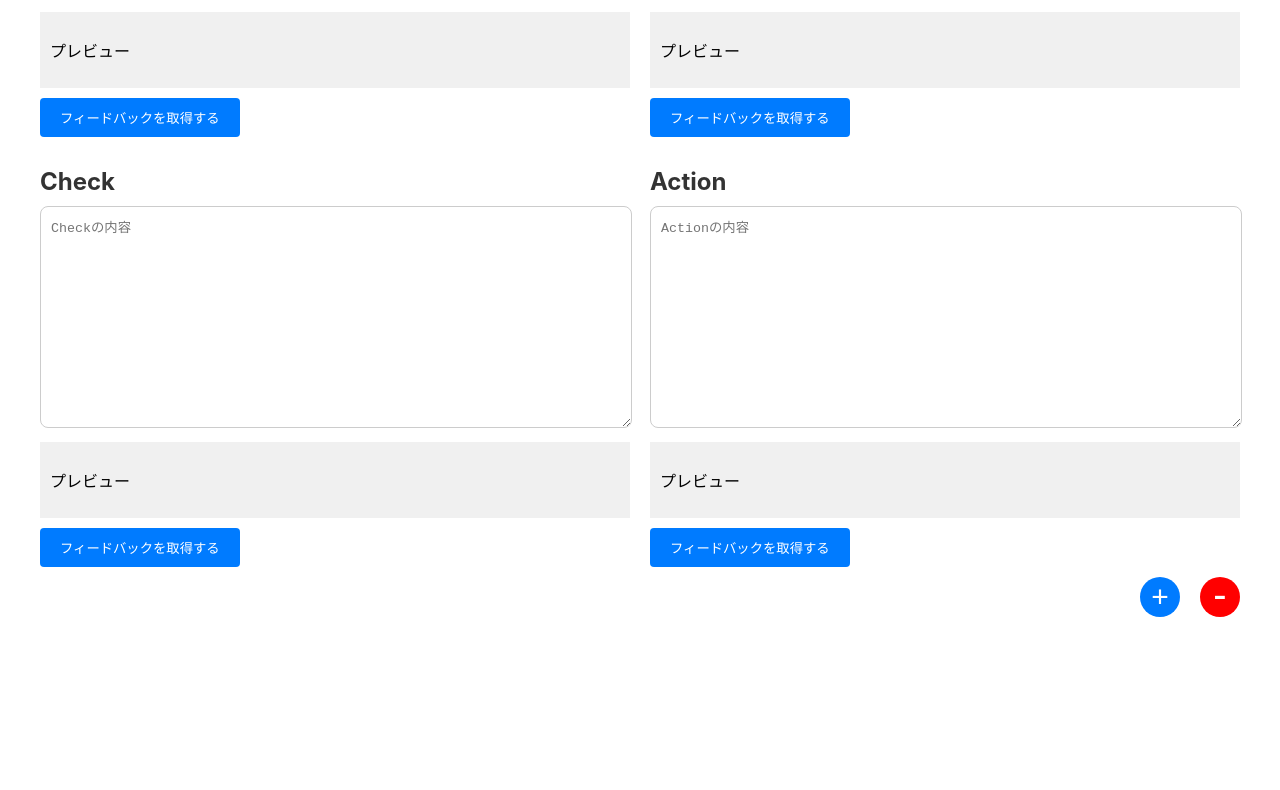
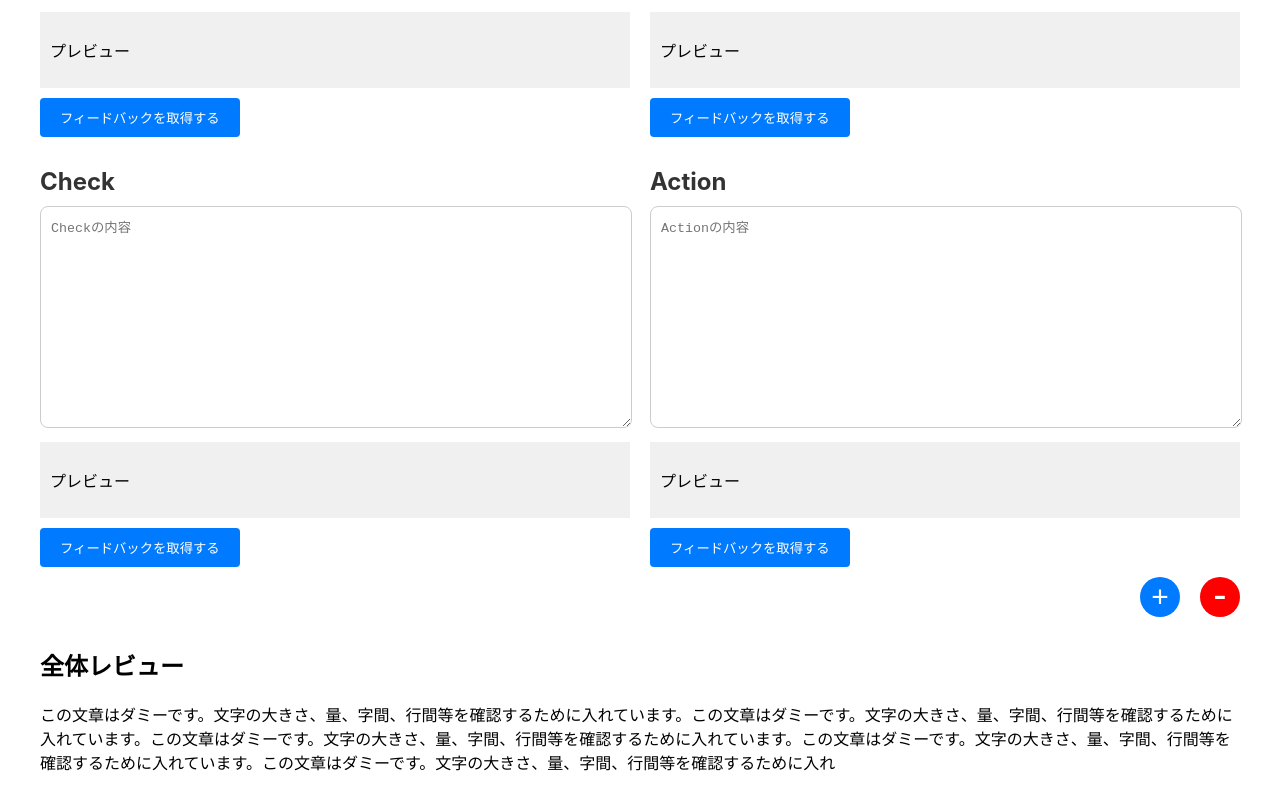
Before and after one commit to apprentice-team-3/DEV2, a React (Create React App) app in the folder nippo-kun/: page / in a window 1280 px wide. Shown: the part 394-1184 px from the top of the page. Before the commit the page ends 1021 px from the top, so only its background shows below. Built offline with nearby package versions, Linux system fonts and the light colour scheme.

Commit message:
全体レビューの見た目を実装

```diff
--- a/nippo-kun/src/components/pdca/index.js
+++ b/nippo-kun/src/components/pdca/index.js
@@ -2,6 +2,7 @@ import Add from "../buttons/add";
 import Minus from "../buttons/minus";
 import "./index.css";
 import Single from "./single";
+import TotalReview from "./total-review";
 
 export default function PDCA() {
   return (
@@ -16,6 +17,7 @@ export default function PDCA() {
         <Add />
         <Minus />
       </div>
+      <TotalReview />
     </>
   );
 }
--- a/nippo-kun/src/components/pdca/single/index.js
+++ b/nippo-kun/src/components/pdca/single/index.js
@@ -22,8 +22,6 @@ export default function Single({ title, placeholder, order = "PDCA" }) {
   const onClick = async () => {
     setShowFeedBack(true);
     setFeedbackText("AIが生成中です...");
-
-    console.log(process.env.REACT_APP_SERVER_URL);
 
     const response = await fetch(process.env.REACT_APP_SERVER_URL, {
       method: "POST",
--- /dev/null
+++ b/nippo-kun/src/components/pdca/total-review/index.css
@@ -0,0 +1,3 @@
+.total-review__wrapper {
+  padding: 0 40px;
+}
--- /dev/null
+++ b/nippo-kun/src/components/pdca/total-review/index.js
@@ -0,0 +1,14 @@
+import "./index.css";
+
+export default function TotalReview() {
+  return (
+    <div className="total-review__wrapper">
+      <h2 className="total-review__title">全体レビュー</h2>
+      <div className="total-review__preview">
+        <p>
+          この文章はダミーです。文字の大きさ、量、字間、行間等を確認するために入れています。この文章はダミーです。文字の大きさ、量、字間、行間等を確認するために入れています。この文章はダミーです。文字の大きさ、量、字間、行間等を確認するために入れています。この文章はダミーです。文字の大きさ、量、字間、行間等を確認するために入れています。この文章はダミーです。文字の大きさ、量、字間、行間等を確認するために入れ
+        </p>
+      </div>
+    </div>
+  );
+}
```
